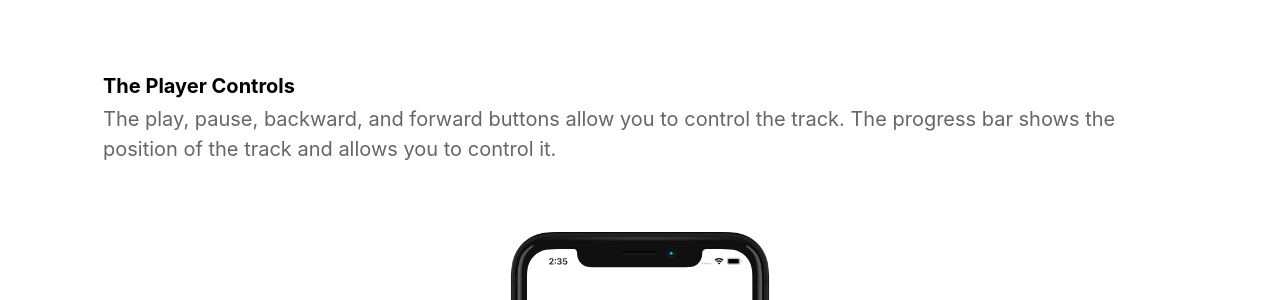
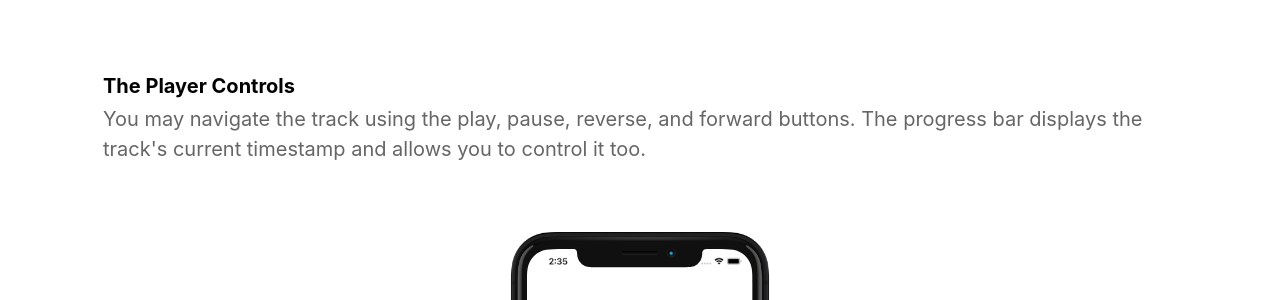
Before and after one commit to Serenity-Christian-Workship/serenity-web, a Jekyll site: the page built from index.html, in a window 1280 px wide. Shown: the part 1071-1371 px from the top of the page. Built offline with Jekyll 4.4.1, drawn with Linux system fonts in a browser that asks for light colours; nearby versions of some CDN libraries.

Commit message:
Update _config.yml

```diff
--- a/_config.yml
+++ b/_config.yml
@@ -35,7 +35,7 @@ github_username                           : rchapman001
 features                                  :
 
   - title                                 : The Player Controls
-    description                           : The play, pause, backward, and forward buttons allow you to control the track. The progress bar shows the position of the track and allows you to control it.
+    description                           : You may navigate the track using the play, pause, reverse, and forward buttons. The progress bar displays the track's current timestamp and allows you to control it too.
     image                                 : assets/featureScreenshots/Simulator Screen Shot - iPhone 11 Pro Max - 2022-11-23 at 14.35.08.png
 
 
```
